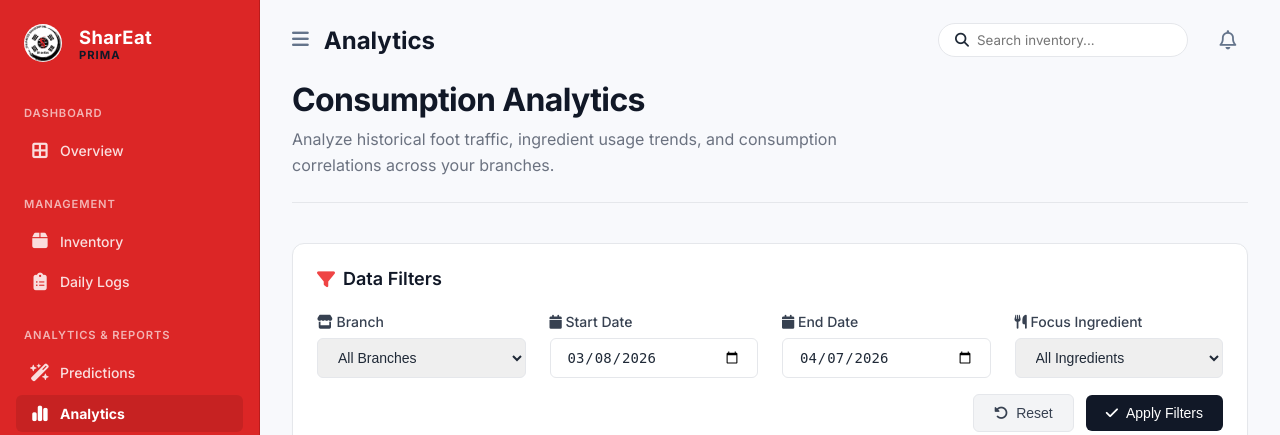
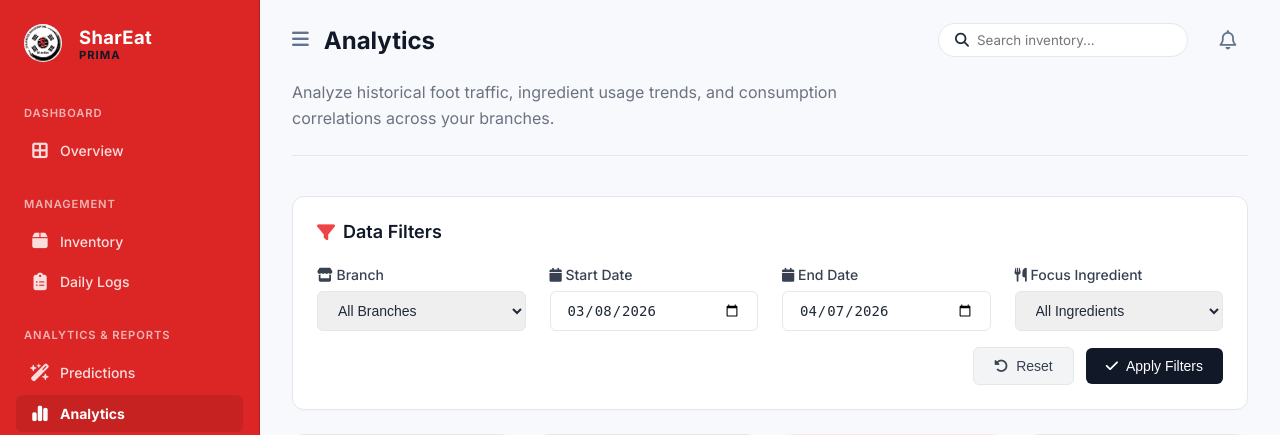
Before and after one commit to excesting/shareitV1, a Flask app: page /analytics in a window 1280 px wide. Shown: the top 435 px of the page. Run offline with Flask 3, Linux system fonts and the light colour scheme; the visitor is signed in with stand-in values (Sample User, id 1); data that the repository does not hold is empty; parts of the project's set-up code (start-up, migrations or seed data) failed here and were passed over; some libraries are stand-ins or nearby versions.

Commit message:
Remove page hero title from analytics template

```diff
--- a/templates/analytics.html
+++ b/templates/analytics.html
@@ -10,7 +10,6 @@
 {% block content %}
 
 <div class="page-hero">
-    <h1 class="page-hero-title">Consumption Analytics</h1>
     <p class="page-hero-subtitle">
         Analyze historical foot traffic, ingredient usage trends, and consumption correlations across your branches.
     </p>
```
